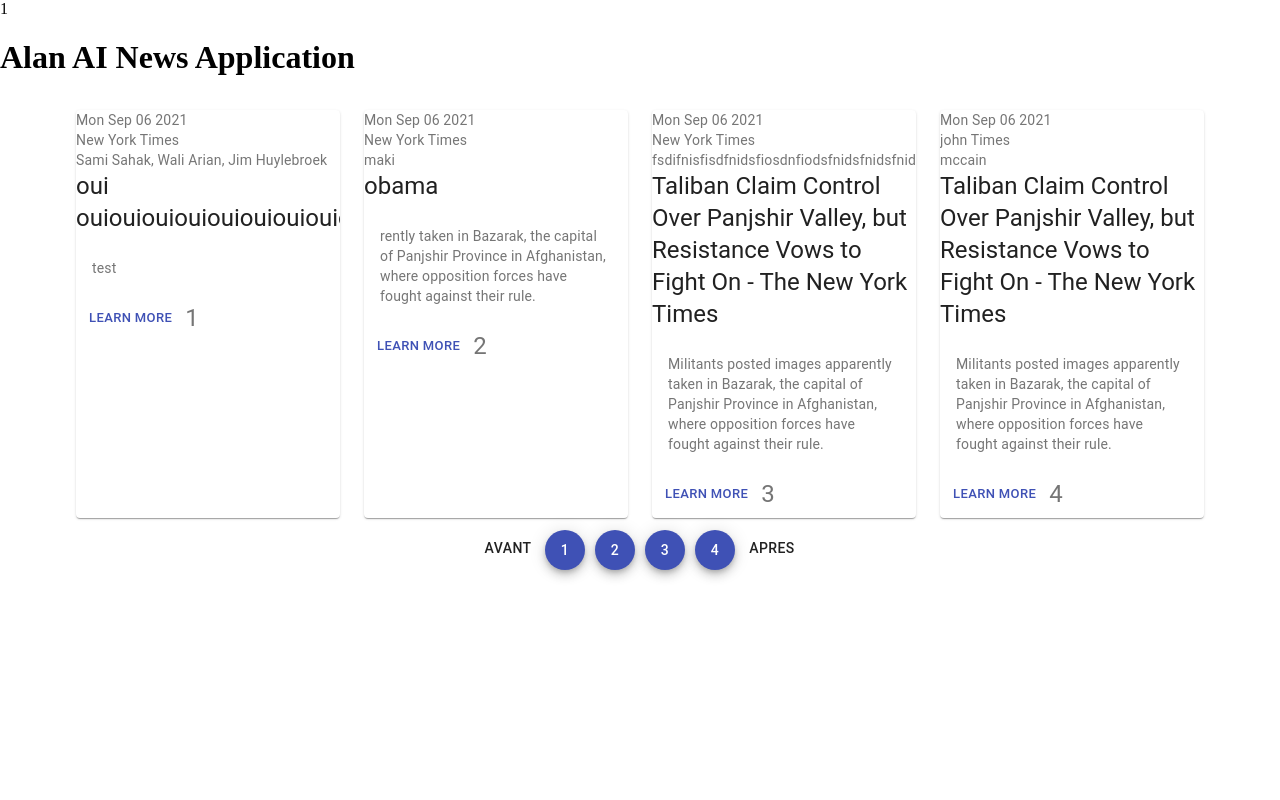
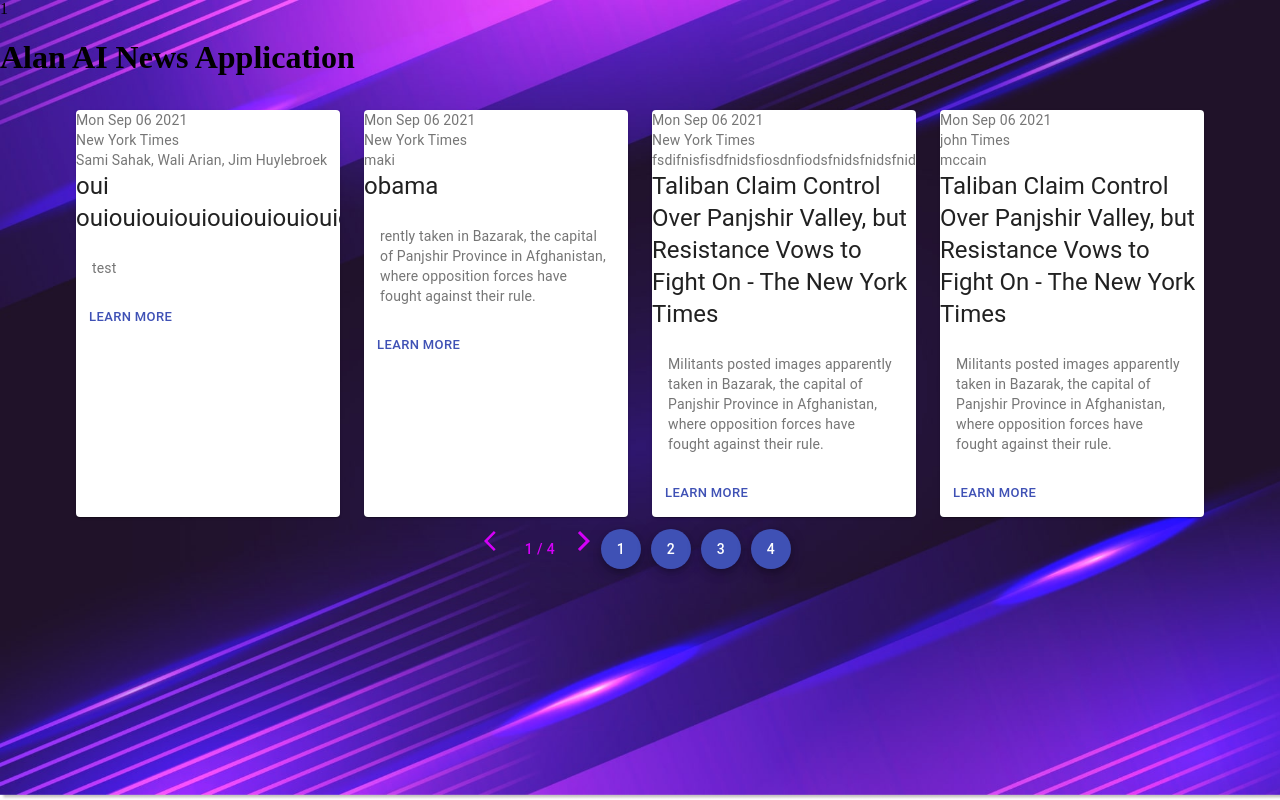
Before and after one commit to MiciWeb/react_AI-news-voice-app, a React (Create React App) app: page / in a window 1280 px wide. Built offline with nearby package versions, Linux system fonts and the light colour scheme; grey boxes are pictures that could not be loaded.

Commit message:
add color arrow materialé

```diff
--- a/package.json
+++ b/package.json
@@ -5,6 +5,7 @@
   "dependencies": {
     "@alan-ai/alan-sdk-web": "^1.8.28",
     "@material-ui/core": "^4.12.3",
+    "@material-ui/icons": "^4.11.2",
     "@material-ui/lab": "^4.0.0-alpha.60",
     "@testing-library/jest-dom": "^5.14.1",
     "@testing-library/react": "^11.2.7",
--- a/src/App.js
+++ b/src/App.js
@@ -50,7 +50,7 @@
             {currentPage}
             <h1>Alan AI News Application</h1>
             <NewsCards articles={currentArticles} />
-            <Pagination less={less} plus={plus} articlesPerPage={articlesPerPage} totalArticles={api.length} paginate={paginate} />
+            <Pagination currentPage={currentPage} less={less} plus={plus} articlesPerPage={articlesPerPage} totalArticles={api.length} paginate={paginate} />
         </div>
     )
 }
--- a/src/components/NewsCard/NewsCard.js
+++ b/src/components/NewsCard/NewsCard.js
@@ -1,7 +1,7 @@
 import React from 'react'
 import { Card, CardActions, CardActionArea, CardContent, CardMedia, Button, Typography } from '@material-ui/core';
 
-const NewsCard = ({ article: { description, publishedAt, source, title, url, urlToImage, author}, activeArticle, i }) => {
+const NewsCard = ({ article: { description, publishedAt, source, title, url, urlToImage, author}, activeArticle }) => {
     return (
         <Card>
             <CardActionArea>
@@ -18,7 +18,7 @@
             </CardActionArea>
             <CardActions>
                 <Button size="small" color="primary">Learn More</Button>
-                <Typography variant="h5" color="textSecondary">{i + 1}</Typography>
+                {/* <Typography variant="h5" color="textSecondary">{i }</Typography> */}
             </CardActions>
         </Card>
     )
--- a/src/components/Pagination.js
+++ b/src/components/Pagination.js
@@ -1,11 +1,15 @@
 import React from 'react'
 import { Fab, Grid, Button } from '@material-ui/core';
-
-const Pagination = ({ less, plus, articlesPerPage, totalArticles, paginate }) => {
+import ArrowBackIosIcon from '@material-ui/icons/ArrowBackIos';
+import ArrowForwardIosIcon from '@material-ui/icons/ArrowForwardIos';
+const Pagination = ({ less, plus, articlesPerPage, totalArticles, paginate, currentPage }) => {
     const pageNumbers = []
     const hrefStyle = {
         textDecoration: "none",
-        margin: "0 5px"
+        margin: "0 5px",
+    }
+    const arrowStyle = {
+        color: "#d500f9"
     };
 
     for (let i = 1; i <= Math.ceil(totalArticles / articlesPerPage); i++) {
@@ -15,15 +19,17 @@
     return (
         <div>
             <Grid container justify="center">
-                <a href="!#" onClick={() => less()}>
-                    <Button>
-                        Avant
-                    </Button>
+                <a href="#" onClick={() => less()}>
+                    <ArrowBackIosIcon style={arrowStyle} />
+                </a>
+                <Button style={{color: "#d500f9"}}>{currentPage} / {pageNumbers.length}</Button>
+                <a href="#" onClick={() => plus(pageNumbers)}>
+                    <ArrowForwardIosIcon style={arrowStyle} />
                 </a>
                 {pageNumbers.map(number => {
                     return (
                         <>
-                            <a style={hrefStyle} key={number} onClick={() => paginate(number)} href="!#">
+                            <a style={hrefStyle} key={number} onClick={() => paginate(number)} href="#">
                                 <Fab color="primary" size="small">
                                     {number}
                                 </Fab>
@@ -31,11 +37,6 @@
                         </>
                     )
                 })}
-                <a href="!#" onClick={() => plus(pageNumbers)}>
-                    <Button>
-                        Apres
-                    </Button>
-                </a>
             </Grid>
         </div>
     )
--- a/src/index.css
+++ b/src/index.css
@@ -6,7 +6,7 @@
     box-sizing: border-box;
 }
 body{
-    /* background: url("images/back.png") no-repeat; */
+    background: url("images/back.png") no-repeat;
     background-size: cover;
     width: 100vw;
     height: 100vh;
```
Also changed, not shown: 1 other file (tests, documents, lock files or other folders).
